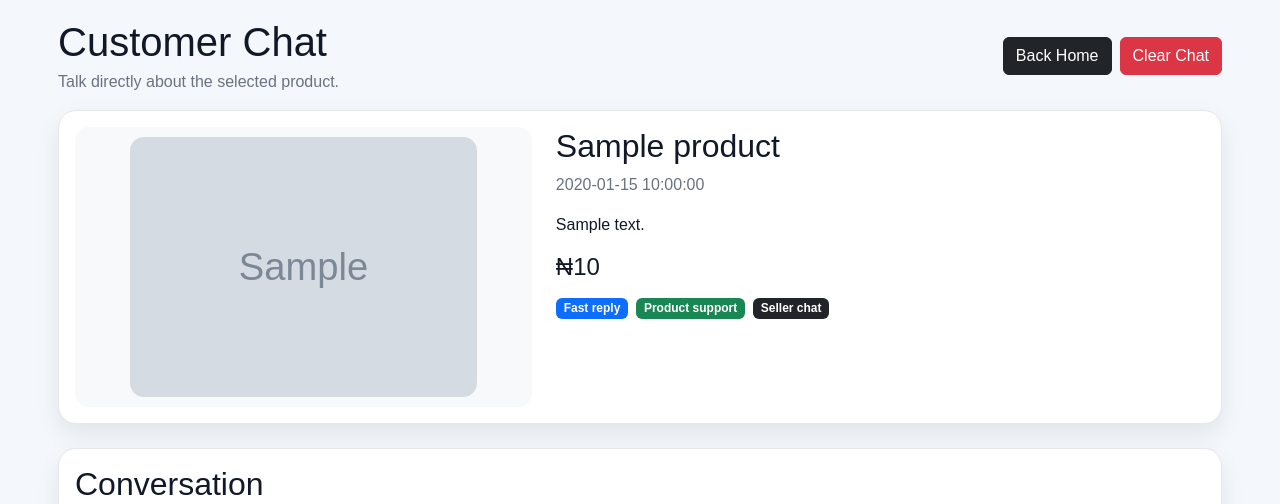
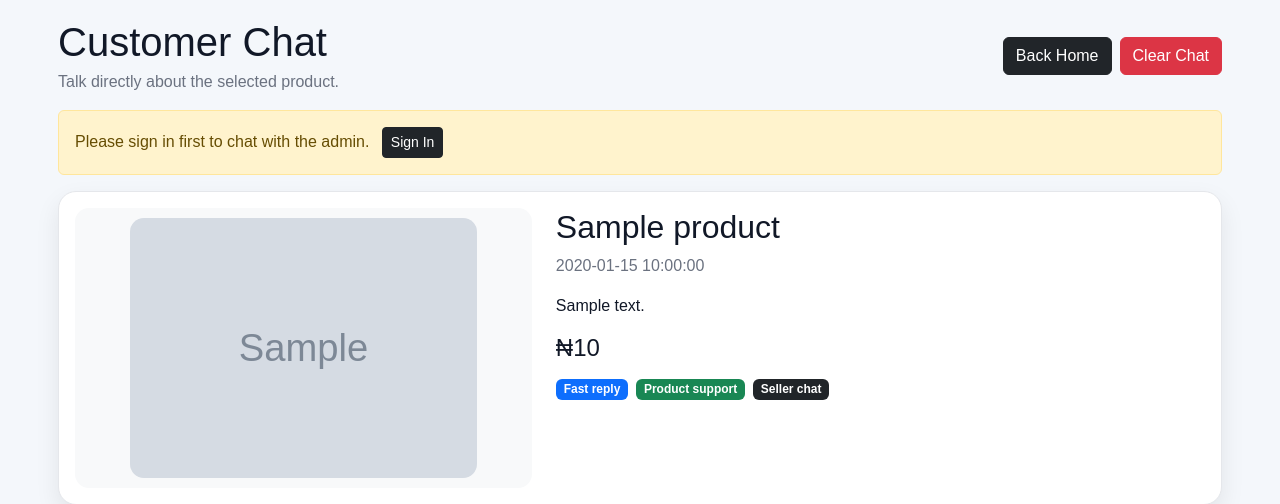
Before and after one commit to firstmeetemmanuel-maker/flask-app, a Flask app: template templates/chat.html in a window 1280 px wide. Shown: the part 70-574 px from the top of the page. Run offline with Flask 3, Linux system fonts and the light colour scheme; the template is opened without the code that fills it: most values are stand-ins (such as "Sample title", 1, 10 or a date in 2020); grey boxes marked "Sample" are stand-in pictures; a database or web service that is not in the repository returns one stand-in record (values such as "Sample title").

Commit message:
Add sign-in prompt and message form to chat template

```diff
--- a/templates/chat.html
+++ b/templates/chat.html
@@ -17,6 +17,13 @@
     {% endif %}
   </div>
 </div>
+
+{% if not session.get('visitor_id') %}
+<div class="alert alert-warning">
+  Please sign in first to chat with the admin.
+  <a href="{{ url_for('admin_login') }}" class="btn btn-sm btn-dark ms-2">Sign In</a>
+</div>
+{% endif %}
 
 {% if chat and chat.status == 'replied' and not chat.customer_seen_reply %}
 <div class="alert alert-info alert-dismissible fade show" role="alert">
@@ -73,6 +80,7 @@
   {% endfor %}
 </div>
 
+{% if session.get('visitor_id') %}
 <div class="cardx">
   <h2 class="mb-3">Send Message</h2>
   <form method="POST">
@@ -80,4 +88,5 @@
     <button class="btn btn-primary" type="submit">Send</button>
   </form>
 </div>
+{% endif %}
 {% endblock %}
```
